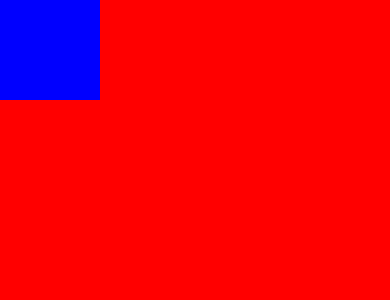
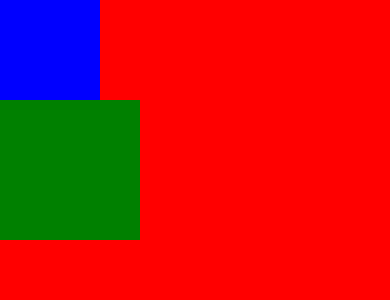
Before and after one commit to TimiMaliki/React-naive, a React Native app in the folder CoreComponents/: screen / in a window 390 px wide. Shown: the top 300 px of the page. Built offline with nearby package versions, Linux system fonts and the light colour scheme.

Commit message:
tutorial-view

```diff
--- a/CoreComponents/App.js
+++ b/CoreComponents/App.js
@@ -6,6 +6,8 @@ export default function App(){
     <View style={{flex: 1, backgroundColor: "red",  }}>
      <View style={{width: 100, height: 100, backgroundColor: "blue", padding: 20}}>
       </View>
+        <View style={{width: 100, height: 100, backgroundColor: "green", padding: 70}}>
+      </View>
     </View>
   )
 }
```
